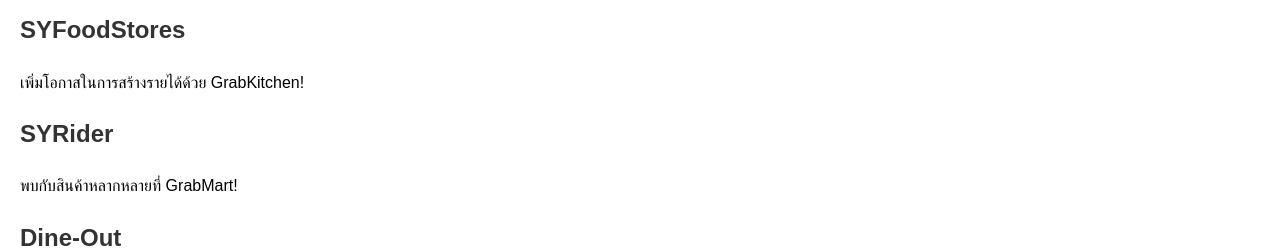
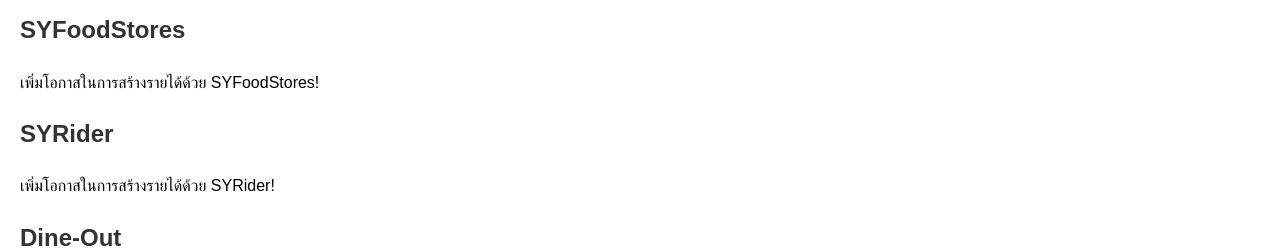
Before and after one commit to djia1982/soonyangfood, a plain HTML site: page index.html in a window 1280 px wide. Shown: the part 308-557 px from the top of the page. Drawn offline with Linux system fonts and the light colour scheme.

Commit message:
Update index.html

```diff
--- a/index.html
+++ b/index.html
@@ -25,11 +25,11 @@
         </section>
         <section id="syfoodstores">
             <h2>SYFoodStores</h2>
-            <p>เพิ่มโอกาสในการสร้างรายได้ด้วย GrabKitchen!</p>
+            <p>เพิ่มโอกาสในการสร้างรายได้ด้วย SYFoodStores!</p>
         </section>
         <section id="syrider">
             <h2>SYRider</h2>
-            <p>พบกับสินค้าหลากหลายที่ GrabMart!</p>
+            <p>เพิ่มโอกาสในการสร้างรายได้ด้วย SYRider!</p>
         </section>
         <section id="dineout">
             <h2>Dine-Out</h2>
```
